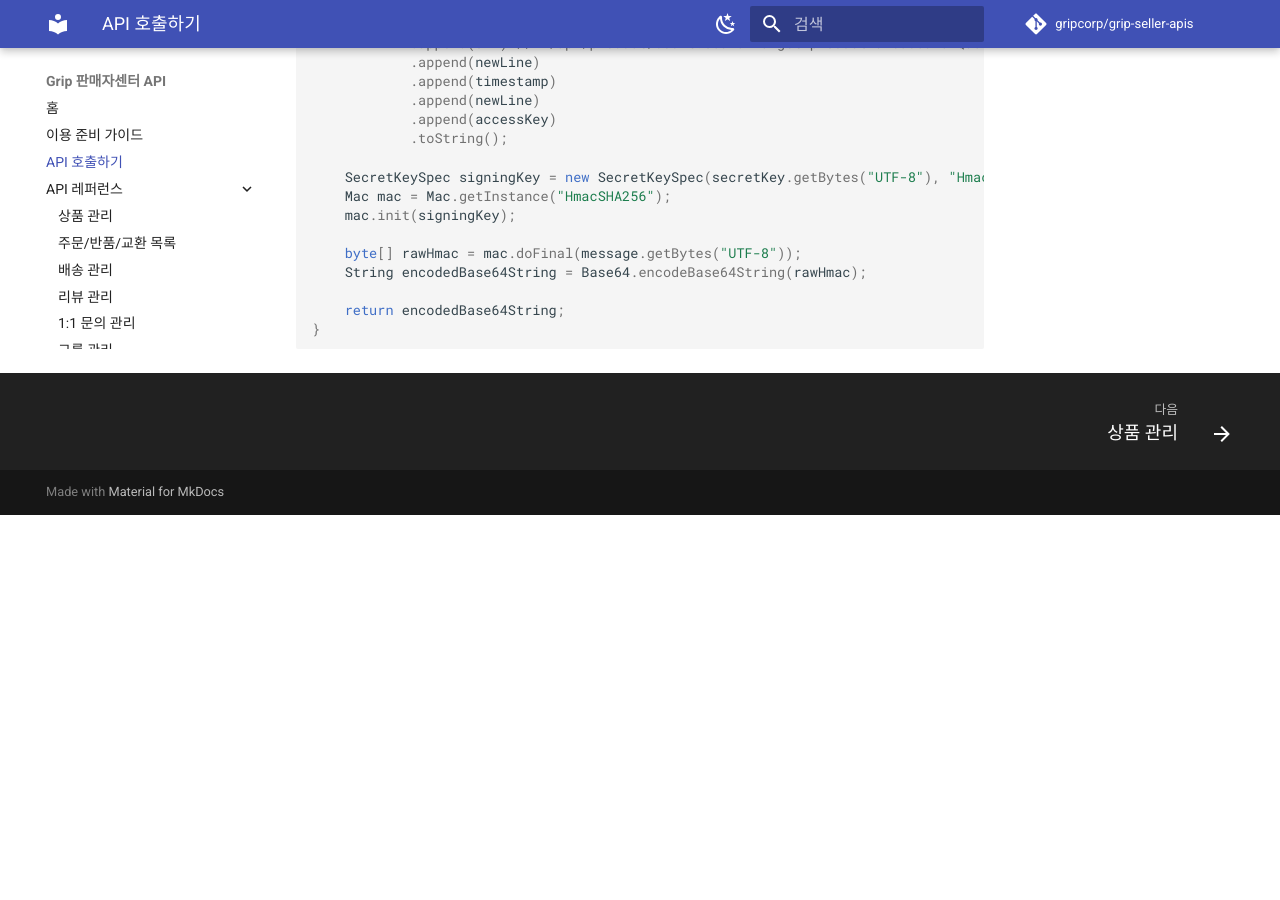
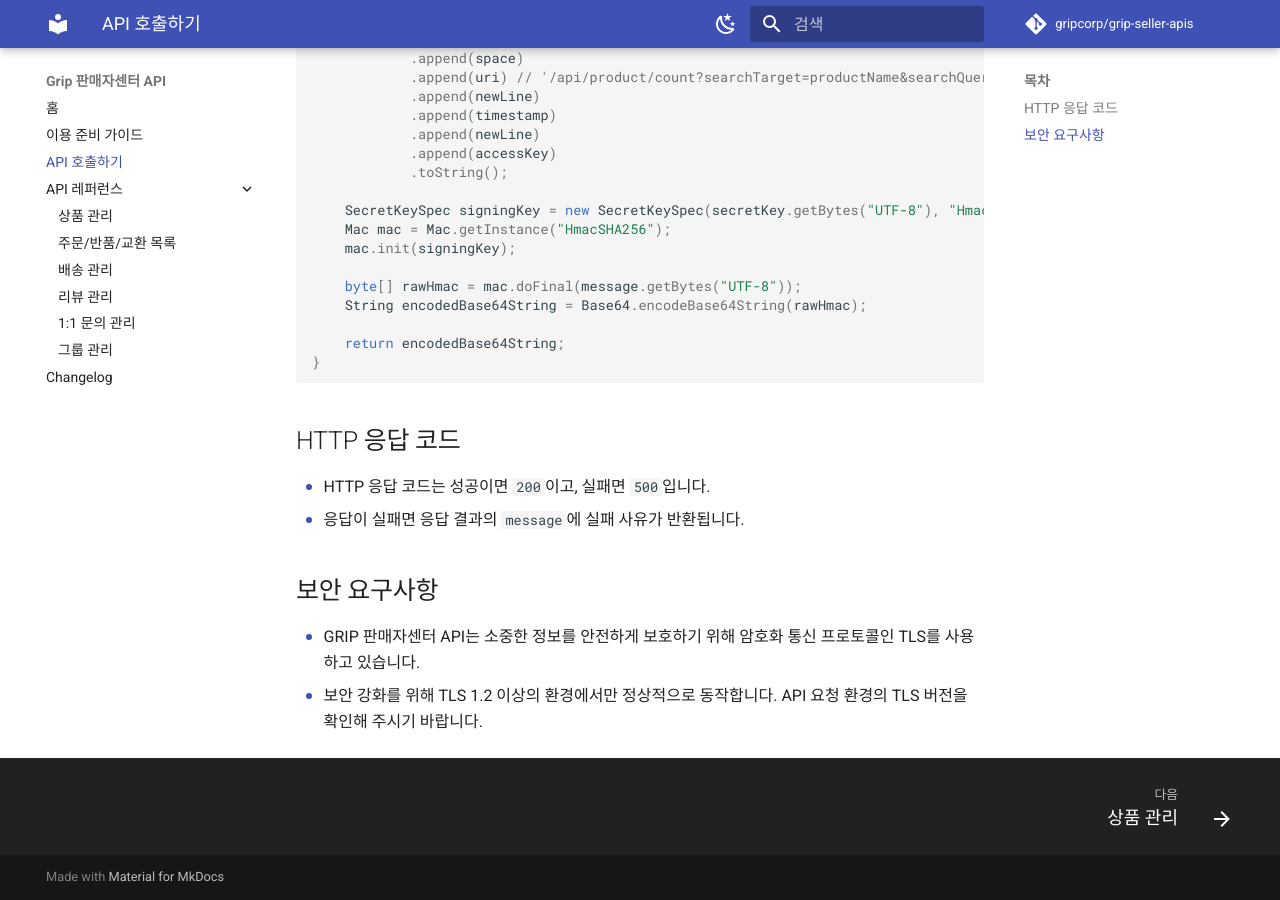
Before and after one commit to gripcorp/grip-seller-apis, an MkDocs documentation site: the page built from docs/auth/README.md, in a window 1280 px wide and 900 px high, scrolled down 779 px. Built offline with MkDocs 1.6.1 and Material for MkDocs 9.7.7, drawn with Linux system fonts in a browser that asks for light colours; comment, search, counter and statistics services are not loaded; before the commit the page ends 1294 px from its top, so only the background shows below that; some of the changed text lies outside the part shown.

Commit message:
docs: OVERVIEW.md 내용을 인증 문서로 이관하고 파일 제거
- API host, HTTP 응답 코드, 보안 요구사항(TLS 1.2 이상)을
  docs/auth/README.md로 이관한다
- 이용 신청 절차와 사전 정보는 이용 준비 가이드(GUIDELINE.md)와
  중복되어 이관하지 않는다
- README 목차에서 API 개요 항목을 제거하고 번호를 재정렬한다

Co-Authored-By: Claude Fable 5 <noreply@anthropic.com>

````diff
--- a/docs/auth/README.md
+++ b/docs/auth/README.md
@@ -1,4 +1,5 @@
 - Grip 판매자센터 API를 통해서 상품 관리, 주문/반품/교환 조회, 배송 관리, 1:1문의 관리, 리뷰 관리를 할 수 있습니다.
+- API host는 `https://seller.grip.show` 입니다.
 - 이미지 업로드를 제외한 모든 API의 Content-Type은 `application/json` 입니다.
 - 모든 API는 아래의 Header를 포함해야 합니다.
 
@@ -37,3 +38,11 @@ public String makeFingerprint(String method, String uri, long timestamp) throws
     return encodedBase64String;
 }
 ```
+
+## HTTP 응답 코드
+- HTTP 응답 코드는 성공이면 `200`이고, 실패면 `500`입니다.
+- 응답이 실패면 응답 결과의 `message`에 실패 사유가 반환됩니다.
+
+## 보안 요구사항
+- GRIP 판매자센터 API는 소중한 정보를 안전하게 보호하기 위해 암호화 통신 프로토콜인 TLS를 사용하고 있습니다.
+- 보안 강화를 위해 TLS 1.2 이상의 환경에서만 정상적으로 동작합니다. API 요청 환경의 TLS 버전을 확인해 주시기 바랍니다.
````
Also changed, not shown: README.md (+3 -4 lines), docs/OVERVIEW.md (deleted, +0 -18 lines).
